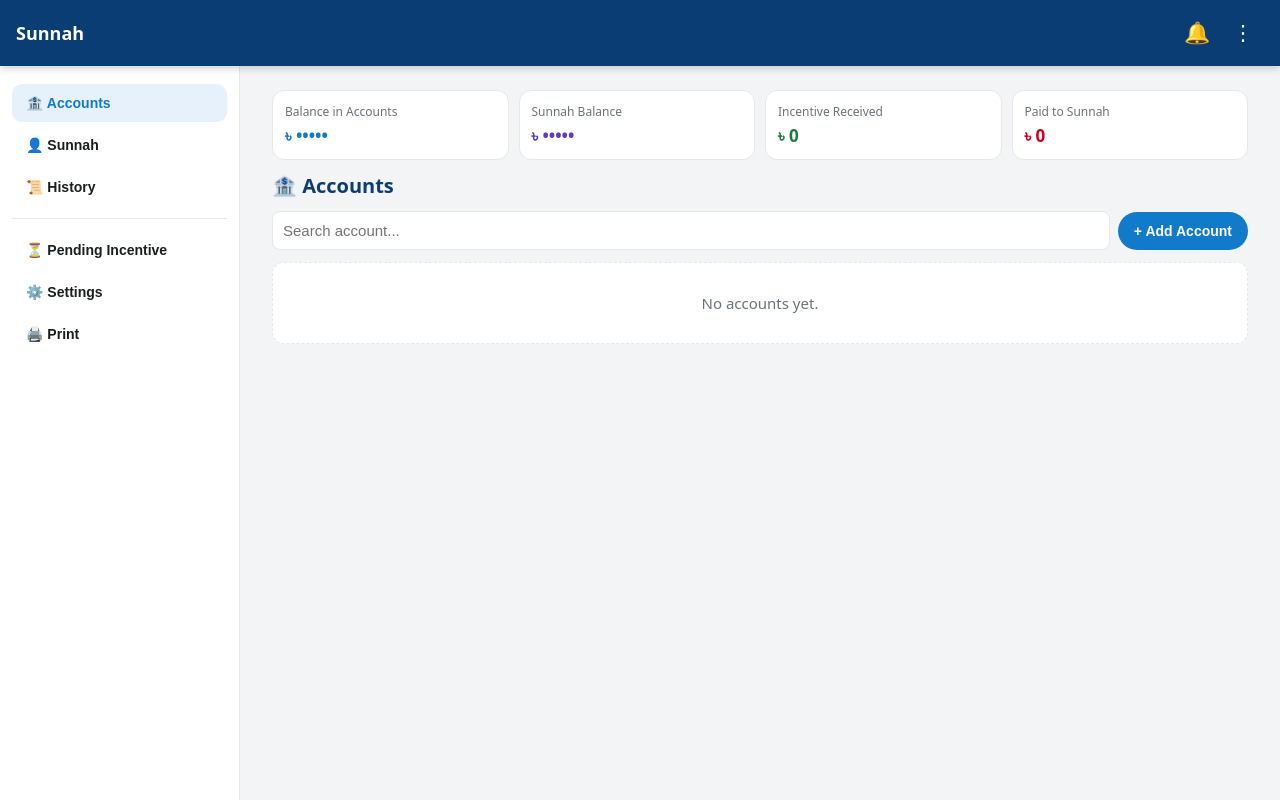
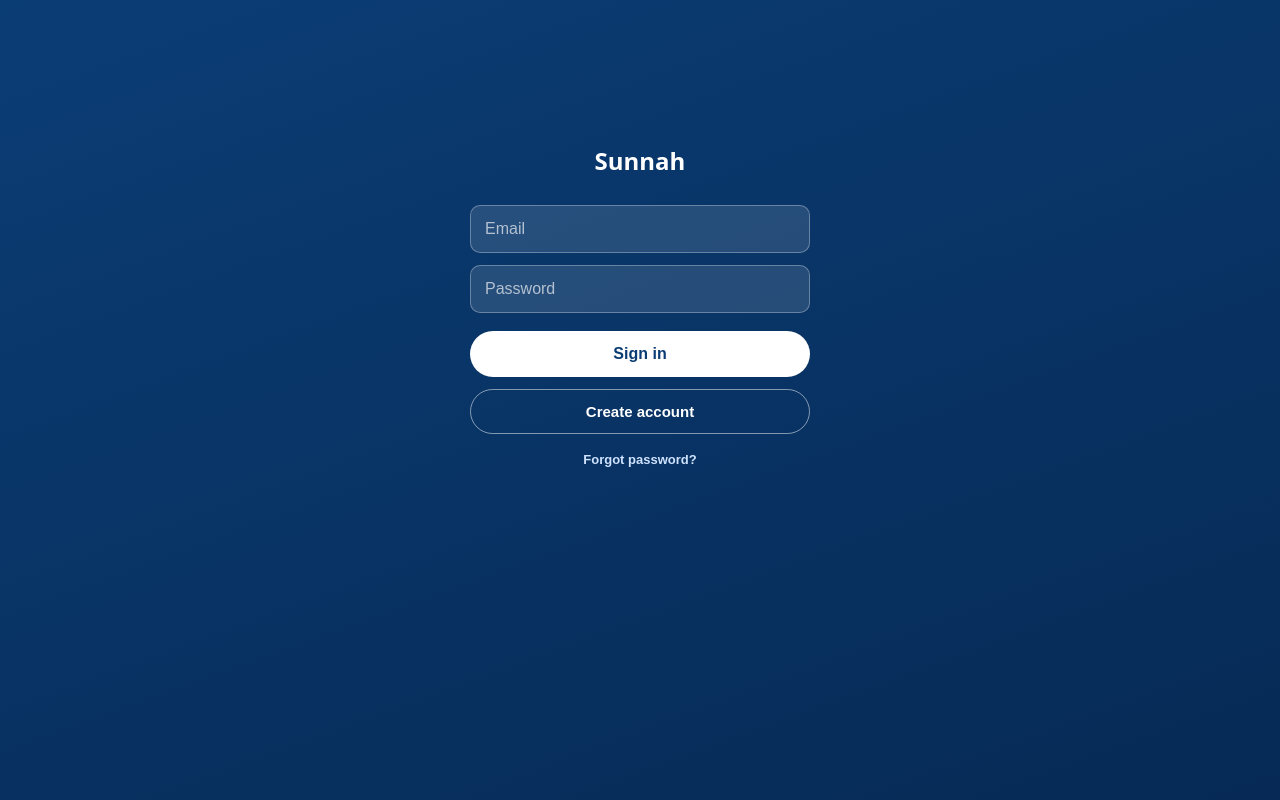
Before and after one commit to muhammadiafinance-sudo/siam, a website: page index.html in a window 1280 px wide. Drawn offline with Linux system fonts and the light colour scheme.

Commit message:
Show login screen first when not signed in
Co-Authored-By: Claude Opus 5.5 <noreply@anthropic.com>
Claude-Session: https://claude.ai/code/session_01XEfbESUXXyCQgVbvCPCdVq

```diff
--- a/index.html
+++ b/index.html
@@ -110,7 +110,7 @@ input[type=checkbox]{width:20px;height:20px;flex:none}
 .pi .a{font-weight:700;color:var(--blue)}
 .pi .d{font-size:12px;color:var(--muted);margin-top:3px;line-height:1.4}
 .pi .amt{font-weight:700;color:var(--gold);font-size:16px;text-align:right}
-.toast{position:fixed;bottom:20px;left:50%;transform:translateX(-50%);background:#1a1d21;color:#fff;padding:10px 18px;border-radius:20px;font-size:14px;opacity:0;transition:.3s;z-index:99;pointer-events:none}
+.toast{position:fixed;bottom:20px;left:50%;transform:translateX(-50%);background:#1a1d21;color:#fff;padding:10px 18px;border-radius:20px;font-size:14px;opacity:0;transition:.3s;z-index:300;pointer-events:none}
 .toast.show{opacity:1}
 .box{border:1px solid var(--line);border-radius:10px;padding:12px;margin-bottom:10px}
 .box .st{font-weight:700;margin-bottom:8px}
@@ -203,6 +203,15 @@ header{padding-top:calc(12px + var(--safe-area-inset-top,env(safe-area-inset-top
 .lk-pad button{width:72px;height:72px;border-radius:50%;border:0;background:rgba(255,255,255,.12);color:#fff;font-size:28px;cursor:pointer}
 .lk-pad button:active{background:rgba(255,255,255,.3)}
 .lk-pad .lk-sm{font-size:14px;background:transparent;font-weight:600}
+.auth-scr{z-index:210;justify-content:flex-start;padding-top:calc(18vh + var(--safe-area-inset-top,env(safe-area-inset-top)))}
+.auth-form{display:none;flex-direction:column;gap:12px;width:100%;max-width:340px}
+.auth-scr.ready .auth-form{display:flex}.auth-scr.ready #authLoading{display:none}
+.auth-form input{background:rgba(255,255,255,.12);border:1px solid rgba(255,255,255,.3);color:#fff;padding:14px;font-size:16px;border-radius:10px}
+.auth-form input::placeholder{color:rgba(255,255,255,.65)}
+.auth-main{background:#fff;color:var(--navy);padding:14px;font-size:16px;margin-top:6px}
+.auth-alt{background:transparent;color:#fff;border:1px solid rgba(255,255,255,.5);padding:13px;font-size:15px}
+.auth-form .auth-link{color:#cfe3ff;align-self:center}
+.btn:disabled{opacity:.5}
 @media print{.lock-scr{display:none!important}}
 #syncBox .f{margin-bottom:8px}
 .sync-st{font-size:14px;margin-bottom:10px;line-height:1.5}
@@ -411,6 +420,17 @@ header{padding-top:calc(12px + var(--safe-area-inset-top,env(safe-area-inset-top
   <div class="mbtns"><button class="btn btn-p" onclick="closeModal('iosModal')">OK</button></div>
 </div></div>
 
+<div id="auth" class="lock-scr auth-scr">
+  <div class="lk-title">Sunnah</div>
+  <div id="authLoading" class="lk-msg">Loading…</div>
+  <form id="authForm" class="auth-form" onsubmit="event.preventDefault();syncLogin(false)">
+    <input type="email" id="syEmail" placeholder="Email" autocomplete="email" autocapitalize="off">
+    <input type="password" id="syPass" placeholder="Password" autocomplete="current-password">
+    <button type="submit" class="btn auth-main">Sign in</button>
+    <button type="button" class="btn auth-alt" onclick="syncLogin(true)">Create account</button>
+    <button type="button" class="linkbtn auth-link" onclick="syncReset()">Forgot password?</button>
+  </form>
+</div>
 <div id="lock" class="lock-scr">
   <div class="lk-title">Sunnah</div>
   <div class="lk-msg" id="lkMsg">Enter PIN</div>
@@ -435,7 +455,7 @@ if(isNative)document.documentElement.classList.add('native');
 const $=id=>document.getElementById(id);
 let db={accounts:[],txns:[],rate:2.5,openCash:0,version:4};
 let curAcc=null,txnType='credit',editingAcc=null,rcvId=null;
-const LOCK_AFTER=30000;let awayAt=0,pinBuf='',pinMode='unlock',pinFirst='',pinFails=0,pinWaitUntil=0,pinDone=null;
+const LOCK_AFTER=30000;let manualLogin=false,awayAt=0,pinBuf='',pinMode='unlock',pinFirst='',pinFails=0,pinWaitUntil=0,pinDone=null;
 let fbAuth=null,fbFs=null,fbUser=null,fbUnsub=null,pushTimer=null,lastRemote=null,syncState='off',syncErr='',lastSync=null;
 
 const uid=()=>Date.now().toString(36)+Math.random().toString(36).slice(2,6);
@@ -801,7 +821,7 @@ function switchTab(t){
 function openSide(){closeMenu();$('side').classList.add('open');$('sideBg').classList.add('show');}
 function closeSide(){$('side').classList.remove('open');$('sideBg').classList.remove('show');}
 document.addEventListener('keydown',e=>{
-  if($('lock').classList.contains('show')){if(/^[0-9]$/.test(e.key))pinKey(+e.key);else if(e.key==='Backspace')pinKey(-1);e.preventDefault();return;}
+  if($('lock').classList.contains('show')&&!$('auth').classList.contains('show')){if(/^[0-9]$/.test(e.key))pinKey(+e.key);else if(e.key==='Backspace')pinKey(-1);e.preventDefault();return;}
   if(e.key==='Escape')closeSide();});
 document.querySelectorAll('[data-tab]').forEach(b=>b.onclick=()=>{closeSide();if(curAcc)goHome();switchTab(b.dataset.tab);renderHistory();window.scrollTo(0,0);});
 $('accSearch').oninput=renderAccounts;
@@ -838,13 +858,15 @@ const syncJSON=x=>JSON.stringify(mergeDb(x,x));   // canonical form (excludes pe
 function syncRef(){return FB.doc(fbFs,'users',fbUser.uid);}
 function initSync(){
   if(!window.FIREBASE_CONFIG||!window.FB){syncState='off';return;}
+  $('auth').classList.add('show');setTimeout(()=>$('auth').classList.add('ready'),8000);
   try{
     const app=FB.initializeApp(window.FIREBASE_CONFIG);fbAuth=FB.getAuth(app);fbFs=FB.getFirestore(app);
     FB.setPersistence(fbAuth,FB.browserLocalPersistence).catch(()=>{});
     FB.onAuthStateChanged(fbAuth,u=>{
       if(fbUnsub){fbUnsub();fbUnsub=null;}
       fbUser=u;lastRemote=null;syncState=u?'syncing':'out';renderSync();
-      if(u)startSync();
+      showAuthGate(!u);
+      if(u){if(manualLogin)hideLock();manualLogin=false;startSync();}
     });
   }catch(e){syncState='error';syncErr=e.message;}
 }
@@ -871,10 +893,7 @@ function pushNow(){
 function renderSync(){
   const box=$('syncBox');if(!box)return;renderPinBox();
   if(!fbAuth){box.innerHTML='<div class="sync-st muted">'+(syncState==='error'?'⚠ '+esc(syncErr):'Not set up')+'</div>';return;}
-  if(!fbUser){box.innerHTML=`<div class="f"><input type="email" id="syEmail" placeholder="Email" autocomplete="email"></div>
-    <div class="f"><input type="password" id="syPass" placeholder="Password" autocomplete="current-password"></div>
-    <div class="row" style="margin:0"><button class="btn btn-p" style="flex:1" onclick="syncLogin(false)">Sign in</button><button class="btn btn-o" style="flex:1" onclick="syncLogin(true)">Create account</button></div>
-    <button class="linkbtn" onclick="syncReset()">Forgot password?</button>`;return;}
+  if(!fbUser){box.innerHTML='<div class="sync-st muted">Not signed in</div>';return;}
   const st=syncState==='ok'?`<span class="ok">✓ Synced</span>${lastSync?' · '+lastSync.toLocaleTimeString([], {hour:'2-digit',minute:'2-digit'}):''}`:
     syncState==='error'?`<span class="err">⚠ ${esc(syncErr)}</span>`:'Syncing…';
   box.innerHTML=`<div class="sync-st">${esc(fbUser.email)}<br>${st}</div><button class="btn btn-o btn-sm" onclick="syncLogout()">Sign out</button>`;
@@ -883,21 +902,28 @@ function renderSync(){
 const authMsg=e=>({'auth/invalid-credential':'Wrong email or password','auth/wrong-password':'Wrong email or password','auth/user-not-found':'No account with this email',
   'auth/email-already-in-use':'This email already has an account','auth/weak-password':'Password must be at least 6 characters','auth/invalid-email':'Invalid email',
   'auth/network-request-failed':'No internet connection'}[e.code]||e.message);
+function showAuthGate(on){
+  const g=$('auth');g.classList.add('ready');g.classList.toggle('show',on);
+  if(on){closeSide();closeMenu();document.querySelectorAll('.modal-bg.show').forEach(m=>m.classList.remove('show'));
+    const b=[...g.querySelectorAll('button')];b.forEach(x=>x.disabled=false);$('syPass').value='';}
+}
 async function syncLogin(create){
   const em=$('syEmail').value.trim(),pw=$('syPass').value;if(!em||!pw)return toast('Enter email and password');
-  const btns=[...document.querySelectorAll('#syncBox button')];btns.forEach(b=>b.disabled=true);toast(create?'Creating account…':'Signing in…');
+  manualLogin=true;const btns=[...document.querySelectorAll('#auth button')];btns.forEach(b=>b.disabled=true);toast(create?'Creating account…':'Signing in…');
   try{
     await Promise.race([(create?FB.createUserWithEmailAndPassword:FB.signInWithEmailAndPassword)(fbAuth,em,pw),
       new Promise((_,rej)=>setTimeout(()=>rej({code:'timeout',message:'No response from server. Check internet and try again.'}),25000))]);
     toast(create?'Account created · syncing':'Signed in · syncing');
-  }catch(e){toast(authMsg(e));btns.forEach(b=>b.disabled=false);}
+  }catch(e){manualLogin=false;toast(authMsg(e));btns.forEach(b=>b.disabled=false);}
 }
 async function syncReset(){
   const em=$('syEmail').value.trim();if(!em)return toast('Enter your email first');
   try{await FB.sendPasswordResetEmail(fbAuth,em);toast('Password reset email sent');}catch(e){toast(authMsg(e));}
 }
 async function syncLogout(){
-  const wipe=confirm('Sign out. Also remove the data from this device?\n(It stays safe online.)');
+  if(!confirm('Sign out?'))return;
+  const wipe=confirm('Also remove the data from this device?\n(It stays safe online.)');
+  closeModal('setModal');
   if(fbUnsub){fbUnsub();fbUnsub=null;}clearTimeout(pushTimer);
   await FB.signOut(fbAuth);
   if(wipe){db={accounts:[],txns:[],rate:db.rate,openCash:0,version:4,hideBal:db.hideBal};saveLocal();goHome();}
@@ -996,7 +1022,7 @@ if(isNative){
   $('importFile').removeAttribute('accept'); // Android file picker doesn't understand ".json"
   const A=Capacitor.Plugins.App;
   if(A)A.addListener('backButton',()=>{
-    if($('lock').classList.contains('show'))return A.minimizeApp?A.minimizeApp():A.exitApp();
+    if($('lock').classList.contains('show')||$('auth').classList.contains('show'))return A.minimizeApp?A.minimizeApp():A.exitApp();
     const open=[...document.querySelectorAll('.modal-bg.show')];
     if(open.length)return open.forEach(m=>m.classList.remove('show'));
     if($('side').classList.contains('open'))return closeSide();
--- a/sw.js
+++ b/sw.js
@@ -1,5 +1,5 @@
 // Offline cache for Sunnah. Bump VERSION when files change.
-const VERSION = 'rt-v11';
+const VERSION = 'rt-v12';
 const FILES = ['./', './index.html', './manifest.webmanifest', './firebase-config.js', './vendor/firebase.js',
   './icons/icon-192.png', './icons/icon-512.png', './icons/maskable-512.png',
   './icons/apple-touch-icon.png', './icons/favicon-32.png'];
```
